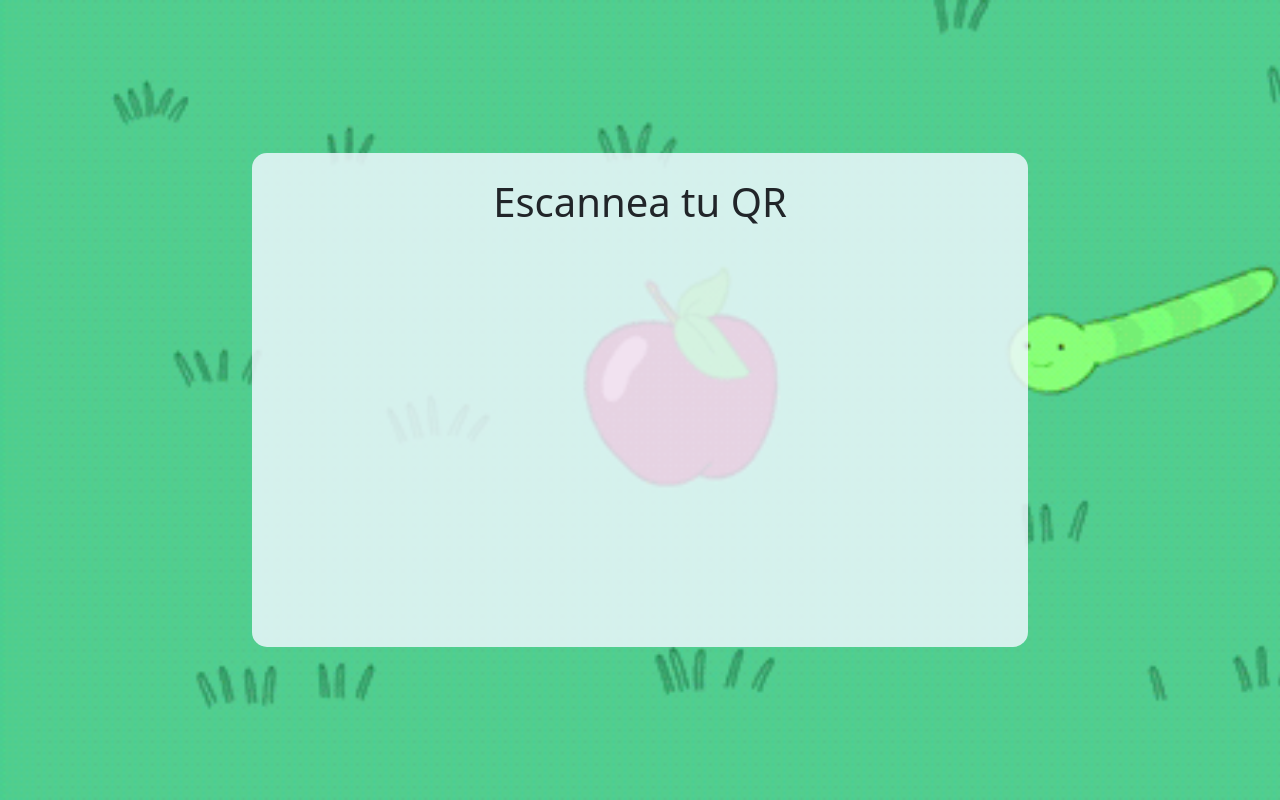
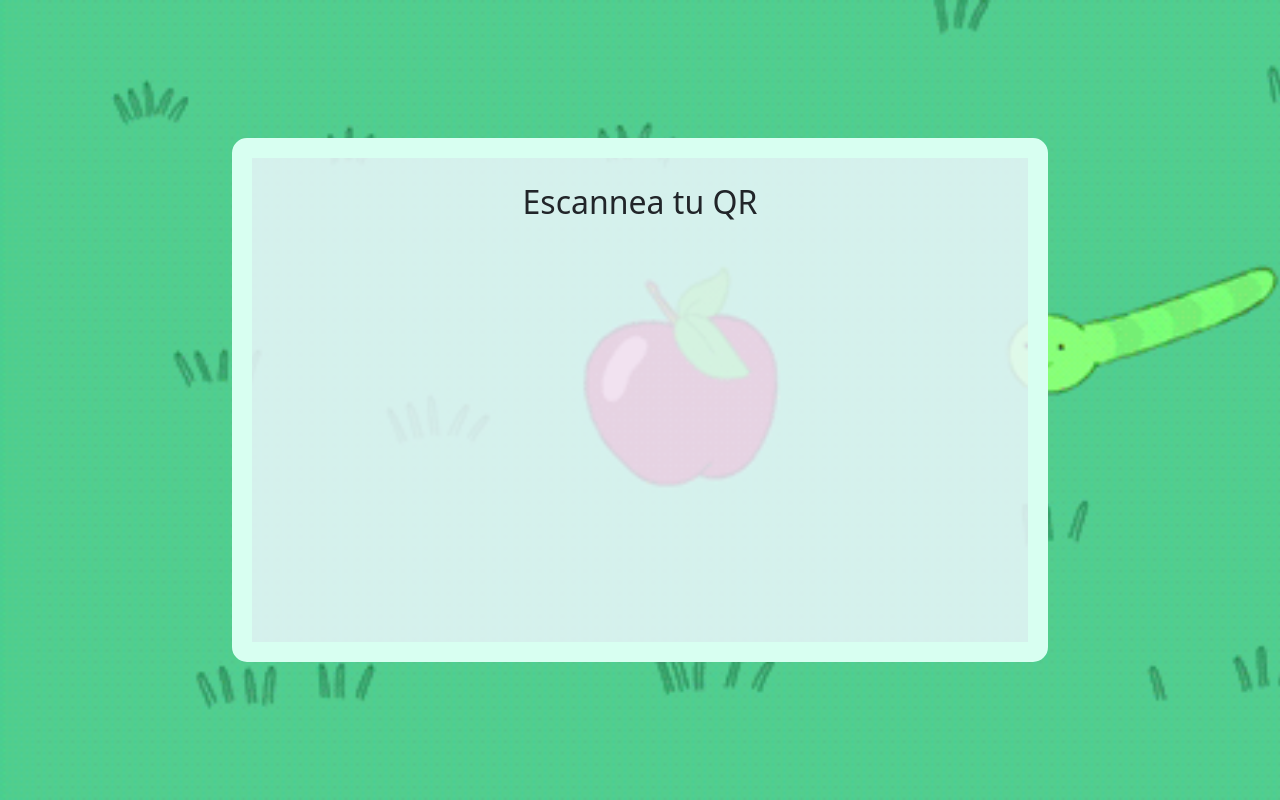
Before and after one commit to Christianguarnerosx/Antiacosoalm, a PHP site: page /iniciodinamicoescanearqr.php in a window 1280 px wide. Run offline with PHP 8.4, Linux system fonts and the light colour scheme; some libraries are stand-ins or nearby versions.

Commit message:
Actualizar diseno del  escaner qr

```diff
--- a/Cliente/css/estilos.css
+++ b/Cliente/css/estilos.css
@@ -603,6 +603,13 @@ Asi logras evadir lo de position y z index en los elementos*/
   width: 800px;
 }
 
+@media (min-width: 760px) {
+  .escanear-qr {
+    border: 20px solid #d8fff1;
+    font-size: 5rem;
+  }
+}
+
 /*-------------------------------------------------------------------------------------INICIO dinamico alum--------------------*/
 
 /*------------------------------------------------------------------------------------------------------------- RECUPERAR PASS*/
--- a/Cliente/iniciodinamicoescanearqr.php
+++ b/Cliente/iniciodinamicoescanearqr.php
@@ -19,10 +19,10 @@
 
 <body> <!--Se utiliza el contenedor para darle un fondo de imagen-->
     <div class="container-fluid fondo contenedor-iniciodinamico centrar">
-        <section class="blanco-transparente borde-r-c centrar alinear-center">
+        <section class="blanco-transparente borde-r-c centrar alinear-center escanear-qr">
             <div class="col ">
                 <div class="row espacio-top-c">
-                    <h1>Escannea tu QR</h1>
+                    <h1 class="titulo-m">Escannea tu QR</h1>
                 </div>
                 <div class="row espacio-top-m espacio-top-c">
                     <video id="qr-video" class="camaraqr" autoplay></video>
```
